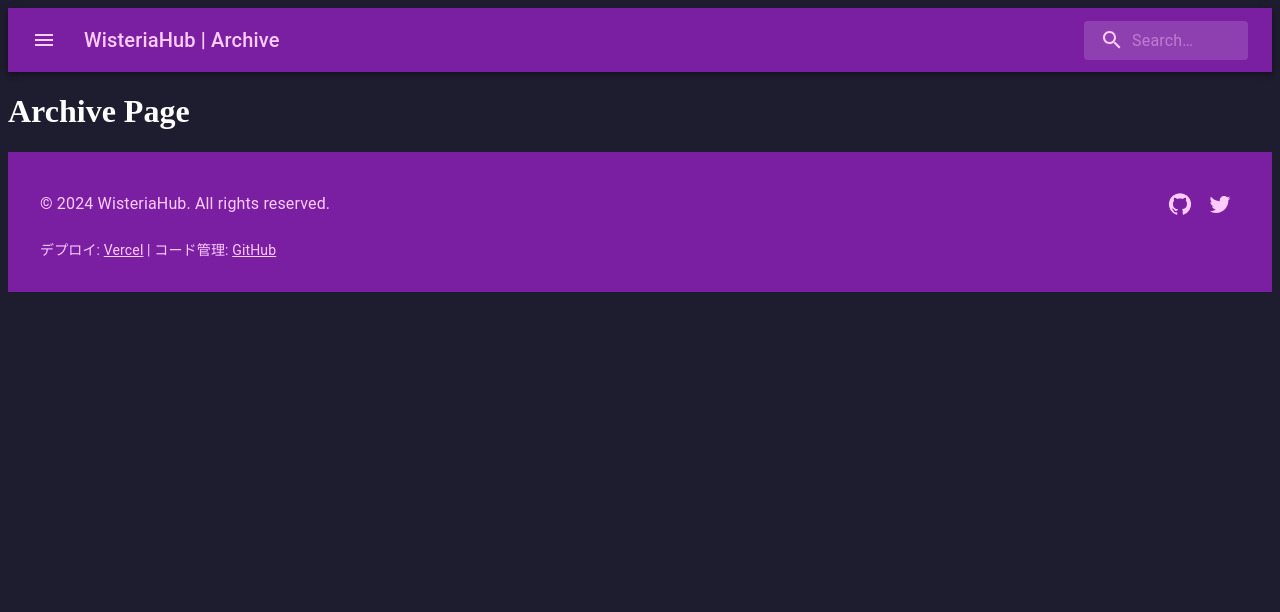
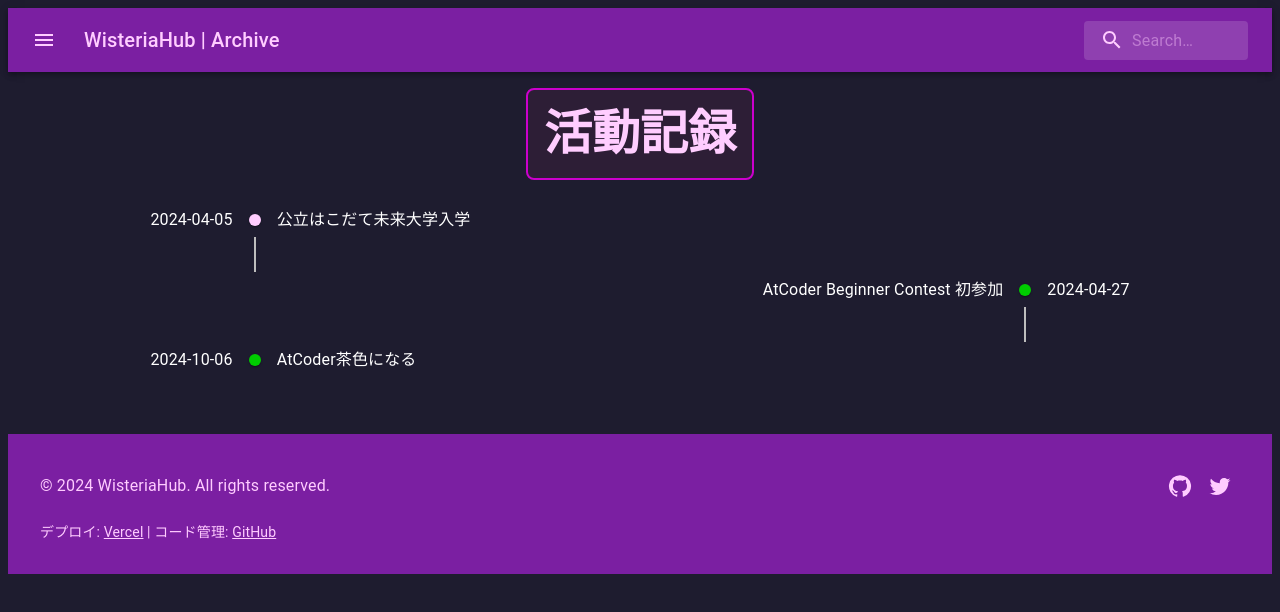
Before and after one commit to wisteriahuman/wisteria-hub, a Next.js app: page /archive in a window 1280 px wide. Shown: the top 612 px of the page. Built offline with nearby package versions, Linux system fonts and the light colour scheme.

Commit message:
timelineを追加

```diff
--- a/package.json
+++ b/package.json
@@ -13,6 +13,7 @@
     "@emotion/react": "^11.14.0",
     "@emotion/styled": "^11.14.0",
     "@mui/icons-material": "^6.3.0",
+    "@mui/lab": "6.0.0-beta.21",
     "@mui/material": "^6.3.0",
     "next": "15.1.2",
     "next-sitemap": "^4.2.3",
--- a/src/app/about/page.tsx
+++ b/src/app/about/page.tsx
@@ -29,6 +29,7 @@ export default function About() {
                     width: "fit-content",
                     height: "fit-content",
                     margin: "auto",
+                    marginTop: 2,
                 }}
             >
                 WisteriaHubについて
--- a/src/app/archive/page.tsx
+++ b/src/app/archive/page.tsx
@@ -1,15 +1,37 @@
 import React from "react";
+import { Typography } from "@mui/material";
+import Records from "@/components/records/Records";
 
 export const metadata = {
     title: "Archive | WisteriaHub",
-    description: "過去のサイト一覧 | WisteriaHub",
+    description: "活動記録 | WisteriaHub",
 }
 
 export default function Archive() {
     return (
         <>
-            <h1>Archive Page</h1>
-            {/* アーカイブページのコンテンツ */}
+            <Typography
+                variant="h3"
+                component="h1"
+                gutterBottom
+                sx={{
+                    fontWeight: "bold",
+                    flexGrow: 1,
+                    padding: 2,
+                    color: "#ffcdff",
+                    backgroundColor: "#2d1e36",
+                    border: "2px solid #cc00cc",
+                    borderRadius: 2,
+                    textAlign: "center",
+                    width: "fit-content",
+                    height: "fit-content",
+                    margin: "auto",
+                    marginTop: 2,
+                }}
+            >
+                活動記録
+            </Typography>
+            <Records />
         </>
     );
 }
--- a/src/app/profile/page.tsx
+++ b/src/app/profile/page.tsx
@@ -49,6 +49,8 @@ export default function Profile() {
                         </Box>
                         <Typography variant="body1" component="p">
                             こんにちは！wisteriaです。現在、公立はこだて未来大学1-Hです。
+                            <br />
+                            2024年4月からプログラミングを始め、いろいろな技術を学んでいます。
                         </Typography>
                     </Grid2>
                 </Grid2>
--- a/src/components/cards/CardToArchive.tsx
+++ b/src/components/cards/CardToArchive.tsx
@@ -18,7 +18,7 @@ export default function CardToArchive() {
                 <>
                     これまでのプロジェクトや活動の記録をまとめたページです。
                     <br />
-                    過去の挑戦や成果を振り返りながら、新しい発見をしてみませんか？
+                    過去の活動やプロジェクトをみたい方はこちらをご覧ください。
                 </>
             }
             buttonText="詳細を見る"
--- /dev/null
+++ b/src/components/records/Records.tsx
@@ -0,0 +1,54 @@
+import * as React from "react";
+import { Timeline, TimelineItem, TimelineSeparator, TimelineConnector, TimelineContent, TimelineDot, TimelineOppositeContent } from "@mui/lab";
+
+
+const activities = [
+    {
+        data: "2024-04-05",
+        content: "公立はこだて未来大学入学",
+        label: "デフォルト",
+    },
+    {
+        data: "2024-04-27",
+        content: "AtCoder Beginner Contest 初参加",
+        label: "競プロ",
+    },
+    {
+        data: "2024-10-06",
+        content: "AtCoder茶色になる",
+        label: "競プロ",
+    },
+] as const;
+
+type Label = typeof activities[number]["label"];
+
+const label_colors: Record<Label, string> = {
+    "デフォルト": "#ffcdff",
+    "競プロ": "#00cc00",
+}
+
+
+export default function Records() {
+    return (
+        <Timeline position="alternate">
+            {activities.map((activity, index) => (
+                <TimelineItem key={index}>
+                    <TimelineOppositeContent
+                        sx={{ flex: 0.2 }}
+                    >
+                        {activity.data}
+                    </TimelineOppositeContent>
+                    <TimelineSeparator>
+                        <TimelineDot
+                            sx={{ backgroundColor: label_colors[activity.label] }}
+                        />
+                        {index < activities.length - 1 && <TimelineConnector />}
+                    </TimelineSeparator>
+                    <TimelineContent>
+                        {activity.content}
+                    </TimelineContent>
+                </TimelineItem>
+            ))}
+        </Timeline>
+    );
+}
```
Also changed, not shown: src/app/products/page.tsx (+13 -2 lines), 1 other file (tests, documents, lock files or other folders).
